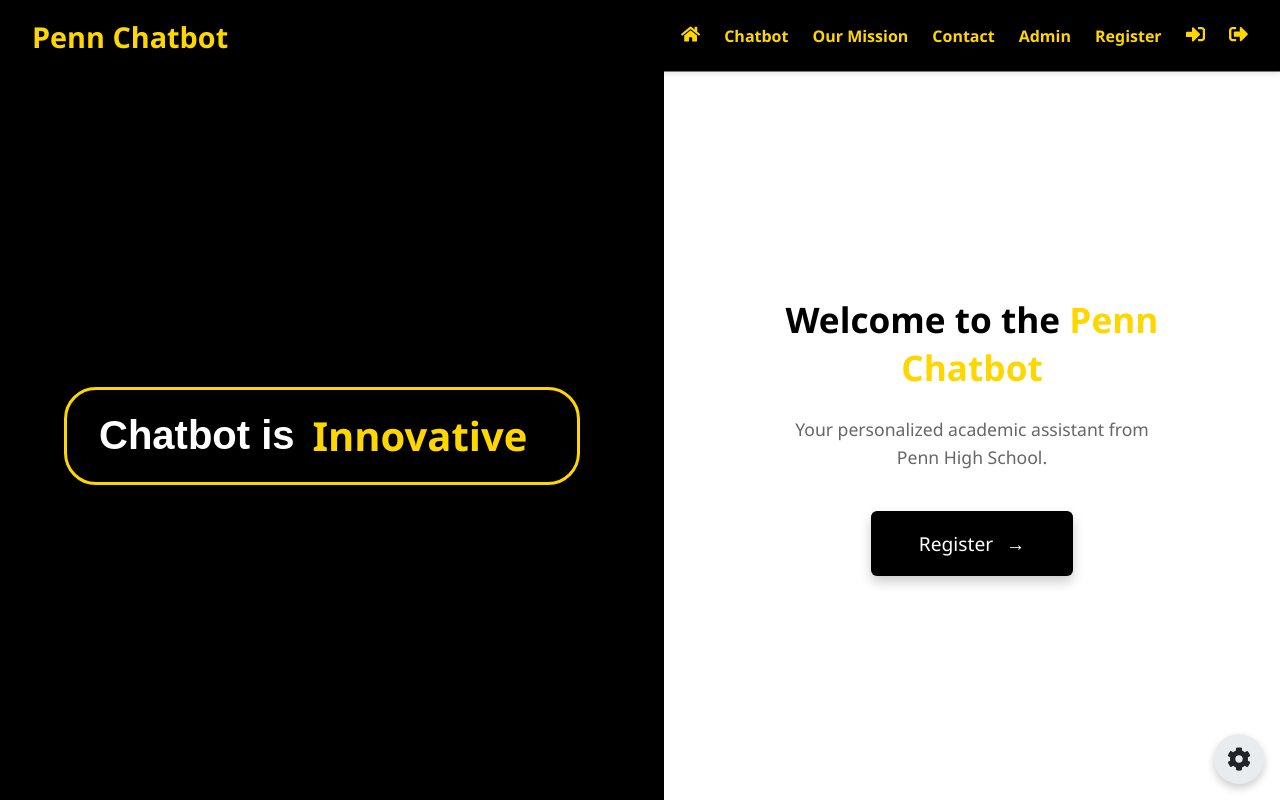
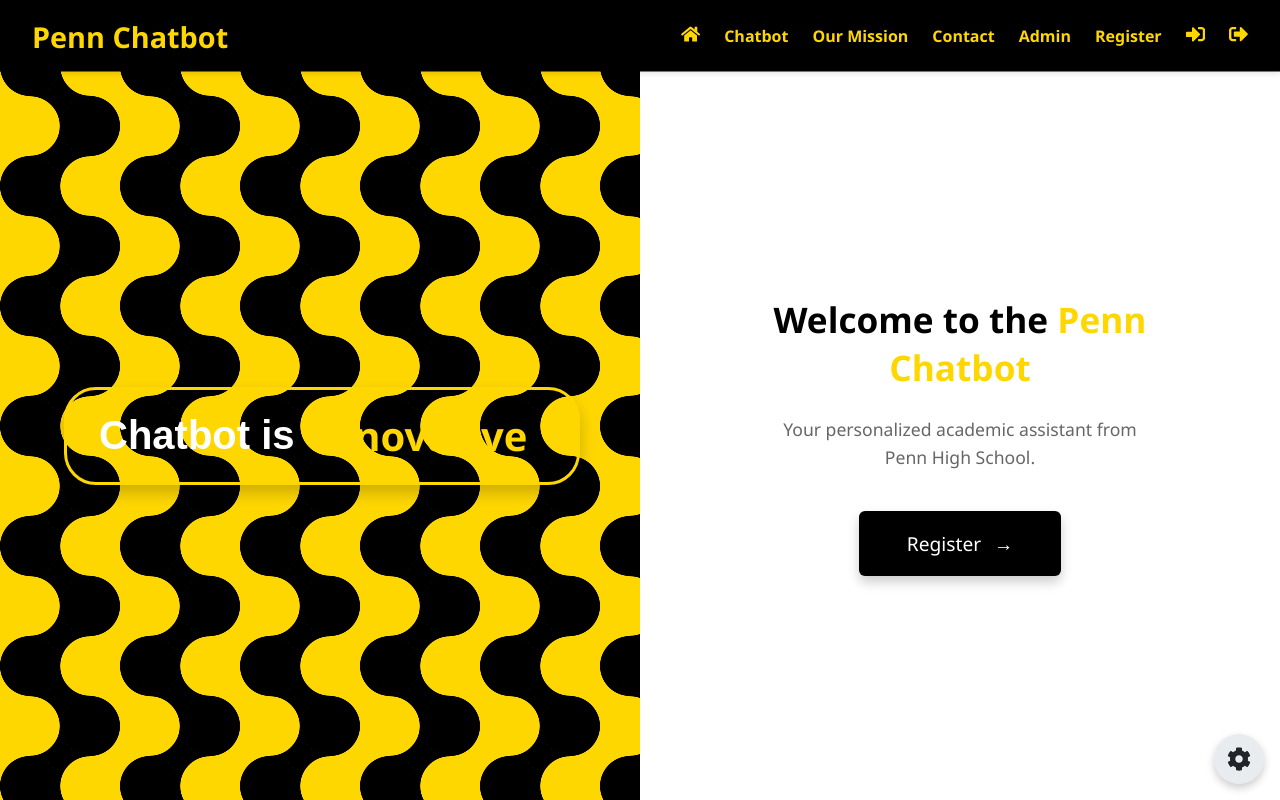
Before and after one commit to vmanukyann/PennAI, a React (Create React App) app in the folder client/: page /intro in a window 1280 px wide. Built offline with nearby package versions, Linux system fonts and the light colour scheme.

Commit message:
pattern added

```diff
--- a/client/src/Intro.css
+++ b/client/src/Intro.css
@@ -70,12 +70,22 @@
   display: flex;
   height: 100vh; /* Ensure full height */
   width: 100vw; /* Ensure full width */
-  gap: 2rem; /* Add spacing between panels */
+  gap: 0; /* Remove the gap between panels */
 }
 
 .left-panel {
-  flex: 1;
-  background-color: #000000; /* Primary black */
+  flex: 1 1 50%; /* Ensure the left panel takes up half the width */
+  background: radial-gradient(
+      25% 25% at 25% 25%,
+      #000000 99%,
+      rgba(0, 0, 0, 0) 101%
+    )
+    60px 60px / calc(2 * 60px) calc(2 * 60px),
+    radial-gradient(25% 25% at 25% 25%, #000000 99%, rgba(0, 0, 0, 0) 101%)
+    0 0 / calc(2 * 60px) calc(2 * 60px),
+    radial-gradient(50% 50%, #ffd700 98%, rgba(0, 0, 0, 0)) 0 0 / 60px 60px,
+    repeating-conic-gradient(#ffd700 0 50%, #000000 0 100%)
+    calc(0.5 * 60px) 0 / calc(2 * 60px) 60px;
   display: flex;
   justify-content: flex-start; /* Align content to the left */
   align-items: center;
@@ -86,7 +96,7 @@
 }
 
 .right-panel {
-  flex: 1;
+  flex: 1 1 50%; /* Ensure the right panel takes up half the width */
   background-color: #ffffff; /* Secondary white */
   display: flex;
   justify-content: center;
```
